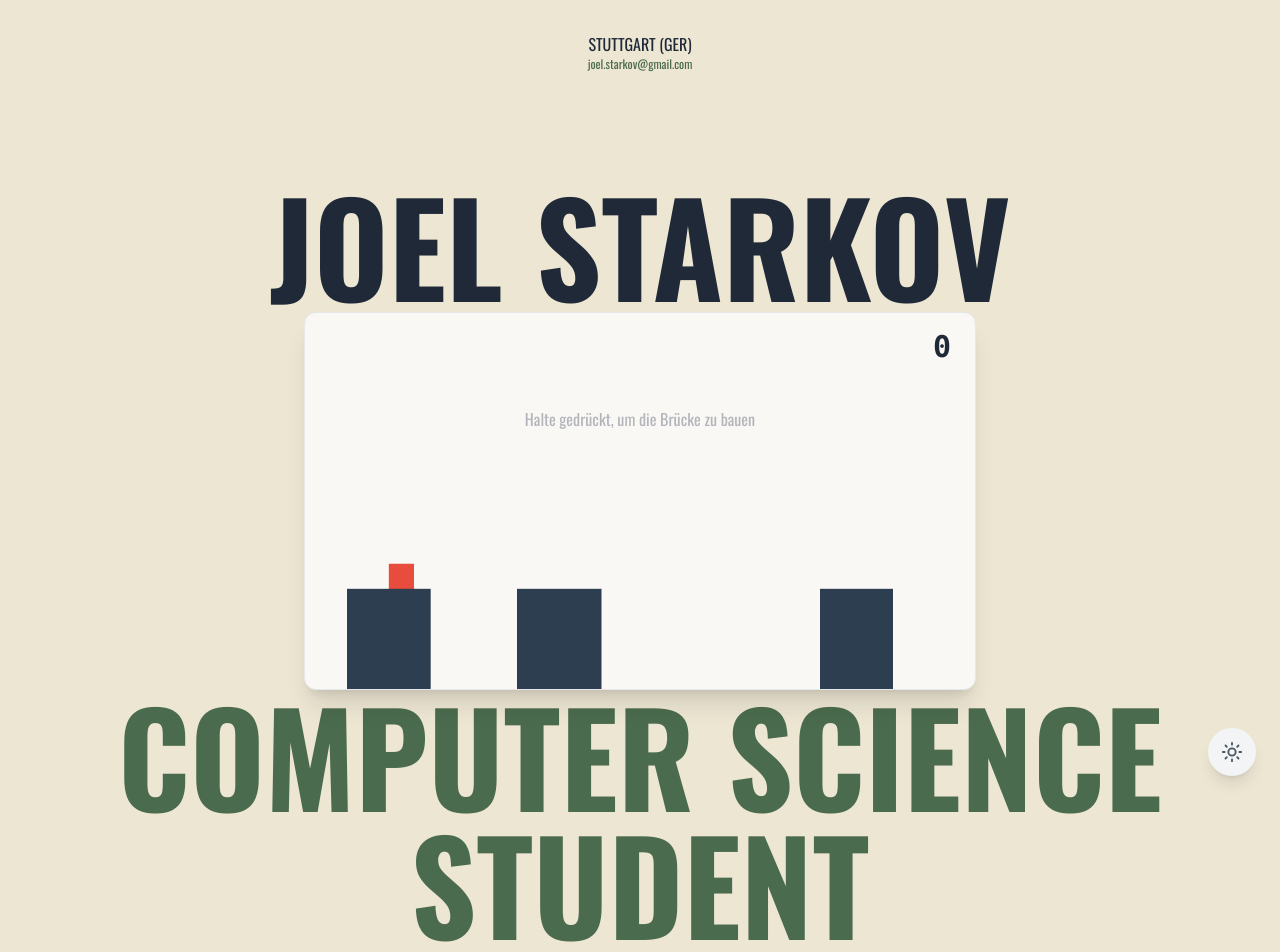
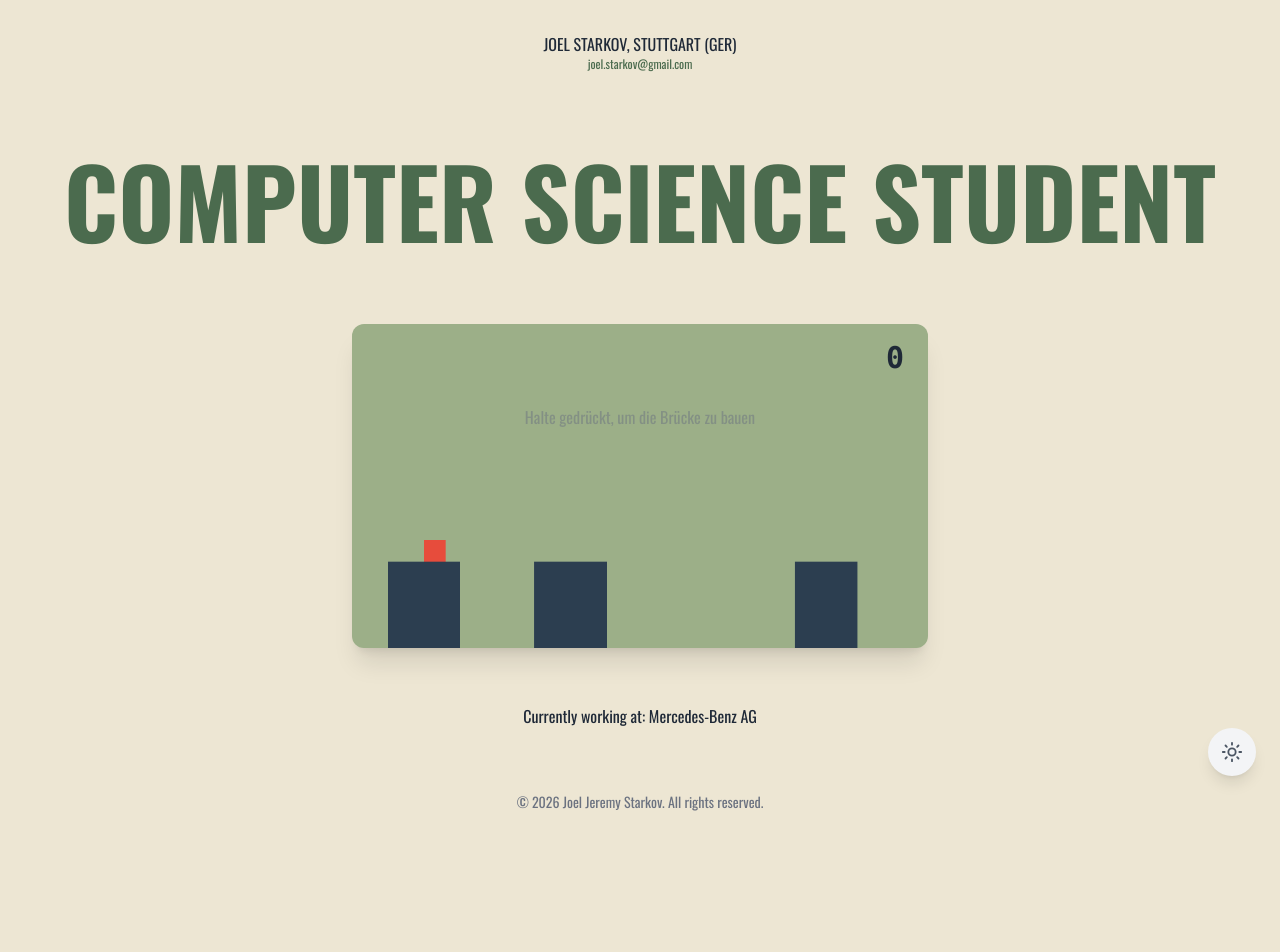
Before and after one commit to jeel-st/personalWebsite, a Nuxt app in the folder portfolio/: page / in a window 1280 px wide. Shown: the top 952 px of the page. After the commit the page ends 844 px from the top, so only its background shows below. Built offline with nearby package versions, Linux system fonts and the light colour scheme.

Commit message:
game finished and smaller debugs

```diff
--- a/portfolio/app/app.vue
+++ b/portfolio/app/app.vue
@@ -8,7 +8,7 @@
 <script setup>
 useHead({
   bodyAttrs: {
-    class: 'font-sans bg-primaryLight text-gray-800 dark:bg-primaryDark dark:text-gray-100 transition-colors duration-300'
+    class: 'font-sans bg-primaryLight text-gray-800 dark:bg-primaryDark dark:text-gray-300 transition-colors duration-300'
   }
 })
 </script>
--- a/portfolio/app/components/game/stickHero.vue
+++ b/portfolio/app/components/game/stickHero.vue
@@ -1,5 +1,5 @@
 <template>
-  <div class="relative mt-4 w-full max-w-2xl mx-auto aspect-video bg-[#faf8f5] rounded-xl overflow-hidden shadow-xl border border-gray-200">
+  <div class="relative mt-4 w-full max-w-xl mx-auto aspect-video bg-[#faf8f5] dark:bg-[#ffd166] rounded-xl overflow-hidden shadow-xl border border-gray-200">
 
     <div class="absolute top-4 right-6 text-3xl font-bold text-gray-800 font-mono z-10">
       {{ score }}
--- a/portfolio/app/components/header/Info.vue
+++ b/portfolio/app/components/header/Info.vue
@@ -1,6 +1,6 @@
 <template>
     <div class="flex flex-col justify-center items-center mt-8">
-        <p>STUTTGART (GER)</p>
+        <p>JOEL STARKOV, STUTTGART (GER)</p>
         <p class="text-xs text-secondaryLight dark:text-secondaryDark">joel.starkov@gmail.com</p>
     </div>
 </template>
--- a/portfolio/app/components/newGame/stickHero.vue
+++ b/portfolio/app/components/newGame/stickHero.vue
@@ -1,5 +1,5 @@
 <template>
-  <div class="relative mt-4 w-full max-w-2xl mx-auto aspect-video bg-[#faf8f5] rounded-xl overflow-hidden shadow-xl border border-gray-200">
+  <div class="relative mt-4 w-full max-w-2xl md:max-w-xl lg:max-w-xl mx-auto aspect-video dark:bg-[#6CA6CD] bg-[#9CAF88] rounded-xl overflow-hidden shadow-xl">
 
     <div class="absolute top-4 right-6 text-3xl font-bold text-gray-800 font-mono z-10">
       {{ score }}
@@ -8,7 +8,7 @@
     <div v-if="gameState === 'GAMEOVER'" class="absolute inset-0 bg-black/50 flex flex-col items-center justify-center z-20 transition-opacity">
       <h2 class="text-4xl font-bold text-white mb-4">Game Over</h2>
       <button
-        @click=""
+        @click="resetGame"
         class="px-6 py-3 bg-green-600 hover:bg-green-700 text-white font-bold rounded-lg shadow-lg transform transition hover:scale-105"
       >
         Nochmal spielen
@@ -180,6 +180,7 @@ let bridge: Bridge = {
 
 function update() {
   if (gameState.value === GameStates.GROWING) {
+    console.log(bridge.length)
     bridge.length += 4;
   }
   if (gameState.value === GameStates.FALLING) {
@@ -200,12 +201,12 @@ function update() {
     // Hat die Spitze der Brücke den Charakter erreicht?
     if (walkedDistance >= bridge.length) {
       const targetPlatform = platformList[1]!;
-      const charCenter = character.posX + character.size / 2;
+      const charCenter = character.posX + character.size;
       console.log(character.posX)
       // Steht der Charakter über der Zielplattform?
       if (charCenter >= targetPlatform.posCanvasX && charCenter <= targetPlatform.posCanvasX + targetPlatform.width) {
         score.value++;
-        gameState.value = GameStates.PANNING; // Jetzt Kamera final ausrichten
+        gameState.value = GameStates.PANNING;
       } else {
         gameState.value = GameStates.GAMEOVER;
       }
@@ -215,15 +216,12 @@ function update() {
   if (gameState.value === GameStates.PANNING) {
     const panSpeed = 4;
 
-    // Alles rutscht weiter nach links, bis die neue Plattform bei X=50 ankommt
     if (platformList[1]!.posCanvasX > POS_PLATFORM) {
       platformList.forEach(p => p.posCanvasX -= panSpeed);
       bridge.posX -= panSpeed;
-      character.posX -= panSpeed; // JETZT rutscht der Charakter physisch mit!
+      character.posX -= panSpeed;
     } else {
-      // ZIEL ERREICHT! Reset für die nächste Runde:
 
-      // A. Alte Plattform wegwerfen, neue hinten anfügen
       platformList.shift();
       platformList.push(generatePlatform(platformList[platformList.length - 1]!));
 
@@ -235,6 +233,8 @@ function update() {
       character.posX = platformList[0]!.posCanvasX + platformList[0]!.width - character.size - bridge.thickness;
 
       bridge.length = 0;
+      walkedDistance = 0;
+      console.log(bridge.length + "after refresh")
       bridge.angle = -Math.PI / 2;
       bridge.posX = platformList[0]!.posCanvasX + platformList[0]!.width - bridge.thickness;
 
@@ -261,6 +261,24 @@ function initGame() {
     };
 }
 
+function resetGame() {
+  score.value = 0;
+  walkedDistance = 0;
+
+  platformList.length = 0;
+  generateInitialPlatorms();
+
+  character.posX = platformList[0]!.posCanvasX + platformList[0]!.width - character.size - bridge.thickness;
+  character.posY = CANVAS_H - PLATFORM_H - character.size;
+
+  bridge.length = 0;
+  bridge.angle = -Math.PI / 2;
+  bridge.posX = platformList[0]!.posCanvasX + platformList[0]!.width - bridge.thickness;
+  bridge.posY = CANVAS_H - PLATFORM_H + bridge.thickness;
+
+  gameState.value = GameStates.WAITING;
+}
+
 onMounted(() => {
   if (gameCanvas.value) {
     ctx = gameCanvas.value.getContext('2d');
--- a/portfolio/app/pages/index.vue
+++ b/portfolio/app/pages/index.vue
@@ -1,16 +1,16 @@
 <template>
-    <div class="flex flex-col justify-center items-center px-4 mt-16">
-        <div class="md:mt-3">
-            <h1 class="text-6xl md:text-7xl lg:text-9xl font-bold mb-2 text-center">JOEL STARKOV</h1>
+    <div class="flex flex-col justify-center items-center px-4 mt-8 md:mt-12 lg:mt-12 gap-y-6 md:gap-y-10 lg:gap-y-10">
+      <!--  <div class="md:mt-3"> -->
+      <!--      <h1 class="text-6xl md:text-6xl lg:text-8xl font-bold mb-2 text-center">JOEL STARKOV</h1>-->
+      <!--  </div> -->
+        <div>
+            <h1 class="text-5xl md:text-6xl lg:text-8xl font-bold mb-4 text-center text-secondaryLight dark:text-secondaryDark">COMPUTER SCIENCE STUDENT</h1>
         </div>
-        <div class="-mt-5">
+        <div class="mt-5 lg:mt-1 md:mt-1">
             <NewGameStickHero />
         </div>
-        <div>
-            <h1 class="text-6xl md:text-7xl lg:text-9xl font-bold mb-4 text-center text-secondaryLight dark:text-secondaryDark">COMPUTER SCIENCE STUDENT</h1>
 
-        </div>
-        <div class="mt-4">
+        <div class="mt-12 lg:mt-4 md:mt-4">
             <p>Currently working at: Mercedes-Benz AG</p>
         </div>
     </div>
```
